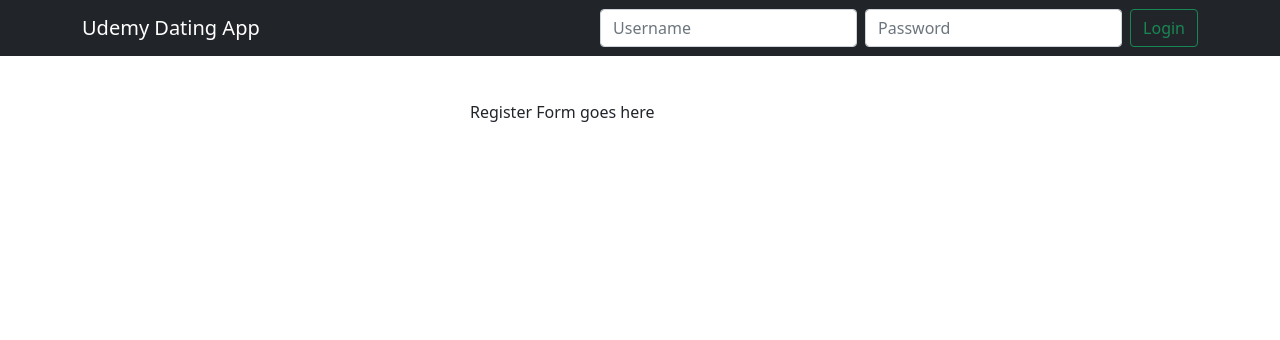
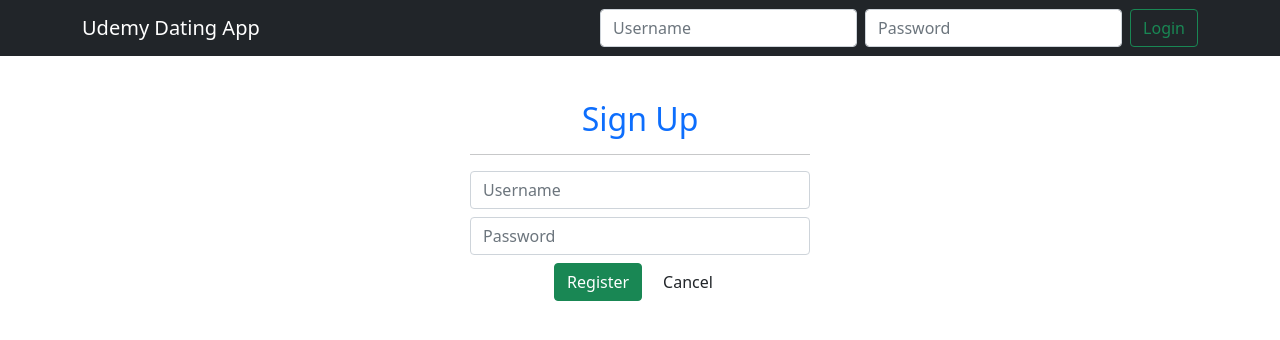
Before and after one commit to Jerik0/DatingApp-UdemyNetCoreAngular, an Angular app in the folder client/: page / in a window 1280 px wide. Both pictures are taken after a click on the button "Register". Shown: the top 340 px of the page. Built offline with nearby package versions, Linux system fonts and the light colour scheme; no server answers.

Commit message:
Added register component update login method

```diff
--- a/client/src/app/_services/account.service.ts
+++ b/client/src/app/_services/account.service.ts
@@ -8,7 +8,7 @@ import { User } from '../models/user';
   providedIn: 'root'
 })
 export class AccountService {
-  baseUrl = 'https://localhost:5001/api/';
+  baseUrl = 'https://localhost:5001/api';
 
   // ReplaySubject is a type of observable (a kind of 'buffer') that will emit
   // the last x amount of values inside it when subscribed to. We've specified 1 value.
@@ -20,7 +20,7 @@ export class AccountService {
   constructor(private http: HttpClient) { }
 
   login(model: any) {
-    return this.http.post(this.baseUrl + 'account/login', model).pipe(
+    return this.http.post(this.baseUrl + '/account/login', model).pipe(
       map((response: User) => {
         const user = response;
         if (user) {
@@ -38,6 +38,17 @@ export class AccountService {
     this.currentUserSource.next(null);
   }
 
+  register(model: any) {
+    return this.http.post(this.baseUrl + '/account/register', model).pipe(
+      map((user: User) => {
+        if (user) {
+          localStorage.setItem('user', JSON.stringify(user));
+          this.currentUserSource.next(user);
+        }
+      })
+    )
+  }
+
   setCurrentUser(user: User) {
     this.currentUserSource.next(user);
   }
--- a/client/src/app/app.component.ts
+++ b/client/src/app/app.component.ts
@@ -12,10 +12,9 @@ export class AppComponent implements OnInit {
   title = 'The Dating App';
   users: any;
 
-  constructor(private http: HttpClient, private accountService: AccountService) {}
+  constructor(private accountService: AccountService) {}
 
   ngOnInit() {
-    this.getUsers();
     this.setCurrentUser();
   }
 
@@ -23,11 +22,4 @@ export class AppComponent implements OnInit {
     const user: User = JSON.parse(localStorage.getItem('user'));
     this.accountService.setCurrentUser(user);
   }
-
-  getUsers() {
-    this.http.get('https://localhost:5001/api/users').subscribe({
-      next: response => this.users = response,
-      error: error => console.log(error)
-    })
-  }
 }
--- a/client/src/app/app.module.ts
+++ b/client/src/app/app.module.ts
@@ -9,12 +9,14 @@ import { NavComponent } from './components/nav/nav.component';
 import { FormsModule } from '@angular/forms';
 import { BsDropdownModule } from 'ngx-bootstrap/dropdown';
 import { HomeComponent } from './components/home/home.component';
+import { RegisterComponent } from './components/register/register.component';
 
 @NgModule({
   declarations: [
     AppComponent,
     NavComponent,
-    HomeComponent
+    HomeComponent,
+    RegisterComponent
   ],
   imports: [
     BrowserModule,
--- a/client/src/app/components/home/home.component.html
+++ b/client/src/app/components/home/home.component.html
@@ -3,15 +3,15 @@
     <h1>Find Your Match</h1>
     <p class="lead">Come on in to view your matches... all you need to do is sign up!</p>
     <div class="text-center">
-      <button class="btn btn-primary btn-large" (click)="registerToggle()">Register</button>
-      <button class="btn btn-info btn-large ml-2">Learn More</button>
+      <button (click)="registerToggle()" class="btn btn-primary btn-lg me-2">Register</button>
+      <button class="btn btn-info btn-lg">Learn More</button>
     </div>
   </div>
 
   <div *ngIf="registerMode" class="container">
     <div class="row justify-content-center">
       <div class="col-4">
-        <p>Register Form goes here</p>
+        <app-register (cancelRegisterEvent)="cancelRegisterMode($event)"></app-register>
       </div>
     </div>
   </div>
--- a/client/src/app/components/home/home.component.ts
+++ b/client/src/app/components/home/home.component.ts
@@ -1,3 +1,4 @@
+import { HttpClient } from '@angular/common/http';
 import { Component, OnInit } from '@angular/core';
 
 @Component({
@@ -17,4 +18,7 @@ export class HomeComponent implements OnInit {
     this.registerMode = !this.registerMode;
   }
 
+  cancelRegisterMode(event: boolean) {
+    this.registerMode = event;
+  }
 }
--- /dev/null
+++ b/client/src/app/components/register/register.component.html
@@ -0,0 +1,27 @@
+<form #registerForm="ngForm" (ngSubmit)="register()" autocomplete="off">
+  <h2 class="text-center text-primary">Sign Up</h2>
+  <hr>
+  <div class="form-group">
+    <!-- any time you use ngModel you need to put a 'name' field or you'll get an error. -->
+    <input
+      type="text"
+      class="form-control"
+      name="username"
+      [(ngModel)]="model.username"
+      placeholder="Username"/>
+  </div>
+
+  <div class="form-group">
+    <!-- any time you use ngModel you need to put a 'name' field or you'll get an error. -->
+    <input
+      type="password"
+      class="form-control mt-2"
+      name="password"
+      [(ngModel)]="model.password"
+      placeholder="Password"/>
+  </div>
+  <div class="form-group text-center mt-2">
+    <button class="btn btn-success me-2" type="submit">Register</button>
+    <button class="btn btn-default" type="button" (click)="cancel()">Cancel</button>
+  </div>
+</form>
--- /dev/null
+++ b/client/src/app/components/register/register.component.ts
@@ -0,0 +1,33 @@
+import { Component, EventEmitter, Input, OnInit, Output } from '@angular/core';
+import { AccountService } from 'src/app/_services/account.service';
+
+@Component({
+  selector: 'app-register',
+  templateUrl: './register.component.html',
+  styleUrls: ['./register.component.css']
+})
+export class RegisterComponent implements OnInit {
+  @Output() cancelRegisterEvent = new EventEmitter();
+
+  model: any = {};
+
+  constructor(private accountService: AccountService) { }
+
+  ngOnInit(): void {
+  }
+
+  register() {
+    this.accountService.register(this.model).subscribe({
+      next: res => {
+        console.log(res);
+        this.cancel();
+      },
+      error: err => console.log(err)
+    })
+  }
+
+  cancel() {
+    this.cancelRegisterEvent.emit(false);
+  }
+
+}
```
Also changed, not shown: client/src/app/components/register/register.component.css (added).
